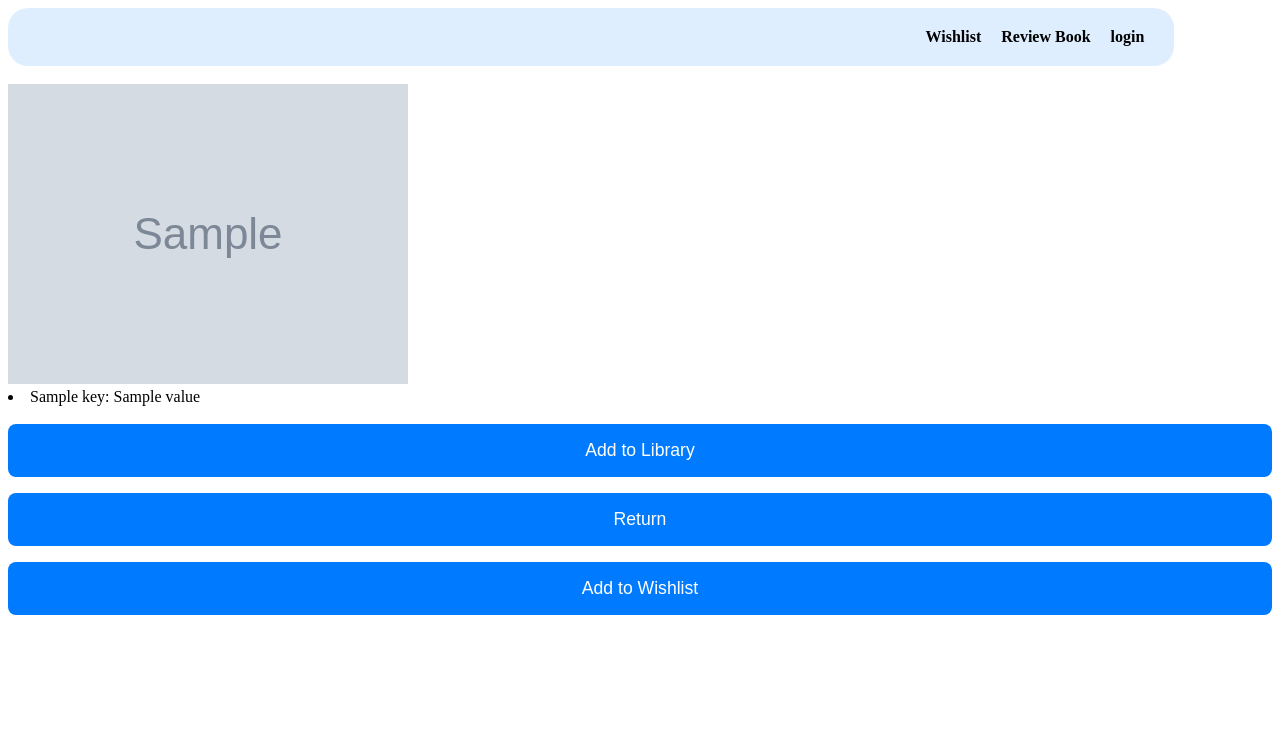
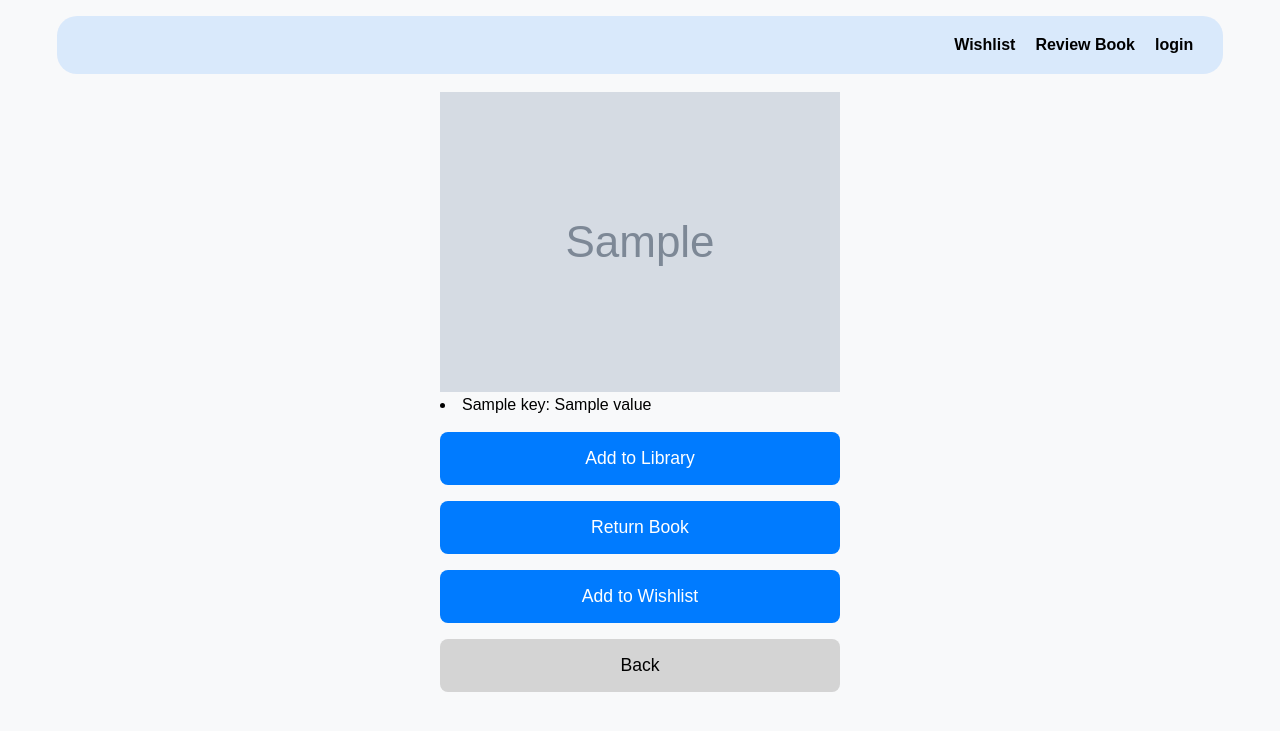
Before and after one commit to LucaTarniceriu/ProiectColectiv, a Django app: template templates/book.html in a window 1280 px wide. Shown: the top 731 px of the page. Run offline with Django 3.2, Linux system fonts and the light colour scheme; the template is opened without the code that fills it: most values are stand-ins (such as "Sample title", 1, 10 or a date in 2020); grey boxes marked "Sample" are stand-in pictures.

Commit message:
transmitere isbn pentru butoane detalii carte
butoanele din pagina cu detalii despre carte dupa scanare sunt formulare individuale care transmit actiunea efectuata(returnare, adaugare, wishlist) si codul isbn al cartii. Trebuie facuta legatura cu pagini pentru prelucrarea request-ului

```diff
--- a/barcodeRec/views.py
+++ b/barcodeRec/views.py
@@ -87,8 +87,6 @@ def bookDetails(request):
     else:
         print(meta(barcode, service), "\n")
         bookData = meta(barcode, service)
-        # if len(bookData['Language']) == 0:
-        #     bookData.pop('Language')
 
         try:
             coverTh = cover(barcode)['thumbnail']
@@ -98,6 +96,7 @@ def bookDetails(request):
     template = loader.get_template('book.html')
     context = {
         'title': bookData['Title'],
+        'code': bookData['ISBN-13'],
         'bookData': bookData,
         'cover': coverTh,
     }
--- a/templates/book.html
+++ b/templates/book.html
@@ -7,6 +7,26 @@
 </head>
 
 <style>
+
+    body {
+        font-family: Arial, sans-serif;
+        margin: 0;
+        padding: 1rem;
+        background-color: #f8f9fa;
+        display: flex;
+        flex-direction: column;
+        align-items: center;
+    }
+
+    .button-group {
+        width: 100%;
+        max-width: 400px;
+        display: flex;
+        flex-direction: column;
+        gap: 1rem;
+        margin-bottom: 1rem;
+    }
+
     .button-group {
         display: flex;
         flex-direction: column;
@@ -57,6 +77,16 @@
         align-items: center;
     }
 
+    #back_btn{
+        background-color: #d4d4d4;
+        color: #000000;
+        transition: background-color 0.3s ease;
+    }
+
+    #back_btn:hover{
+        background-color: #ababab;
+    }
+
 
 </style>
 
@@ -99,9 +129,30 @@
 
     </br>
     <div class="button-group">
-        <button onclick="location.href=''">Add to Library</button>
-        <button onclick="location.href=''">Return</button>
-        <button onclick="location.href=''">Add to Wishlist</button>
+
+        <form action="" method="post">
+            {% csrf_token %}
+            <button type="submit" onclick="location.href=''">Add to Library</button>
+            <input type="text" hidden value="{{ code }}" name="code">
+            <input type="text" hidden value="addToLibrary" name="action">
+        </form>
+
+        <form action="" method="post">
+            {% csrf_token %}
+            <button type="submit" onclick="location.href=''">Return Book</button>
+            <input type="text" hidden value="{{ code }}" name="code">
+            <input type="text" hidden value="returnBook" name="action">
+        </form>
+
+
+        <form action="" method="post">
+            {% csrf_token %}
+            <button type="submit" onclick="location.href=''">Add to Wishlist</button>
+            <input type="text" hidden value="{{ code }}" name="code">
+            <input type="text" hidden value="addToWishlist" name="action">
+        </form>
+
+        <button id="back_btn" onclick="location.href='/home'">Back</button>
     </div>
 
 </body>
```
Also changed, not shown: templates/home.html (+7 -6 lines).
